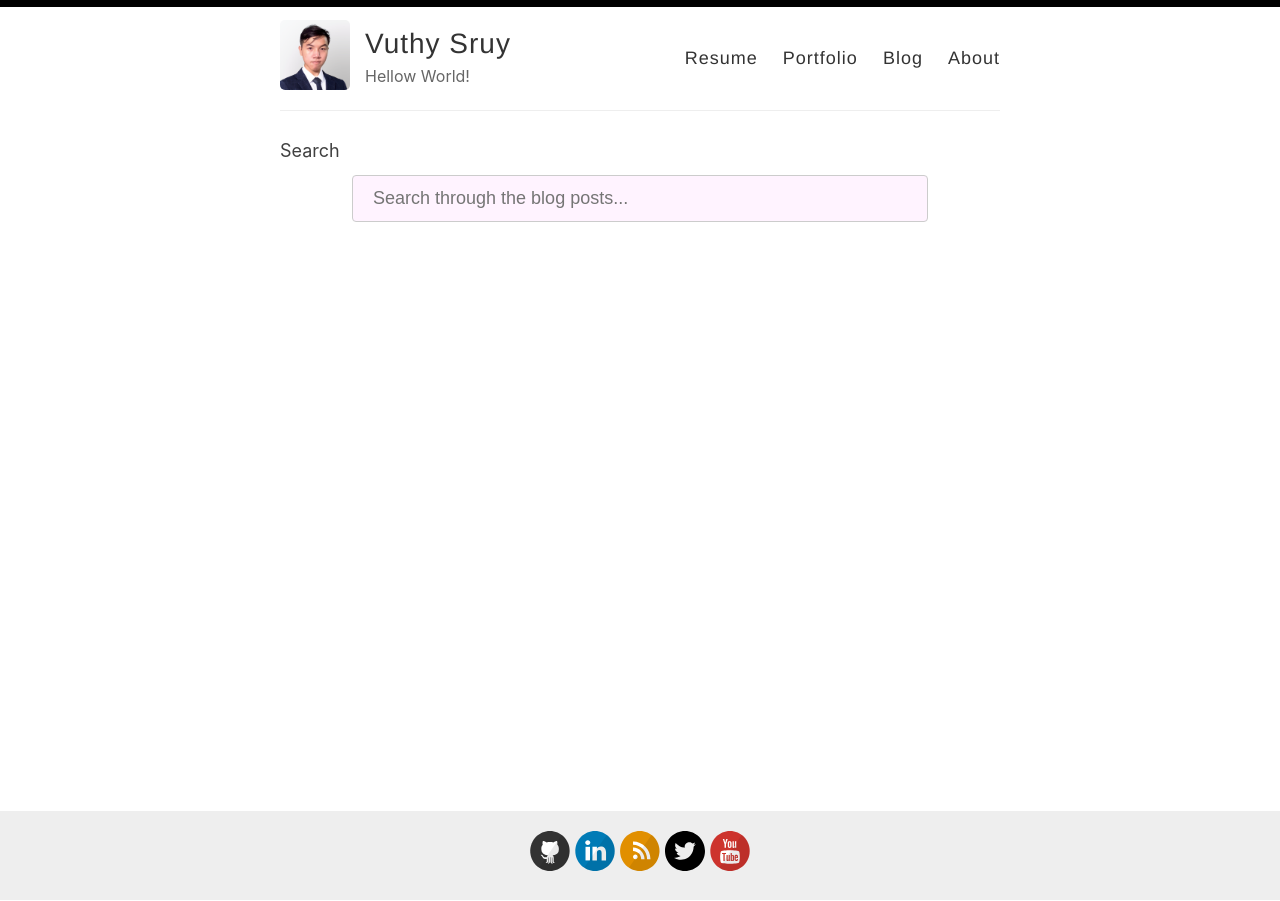
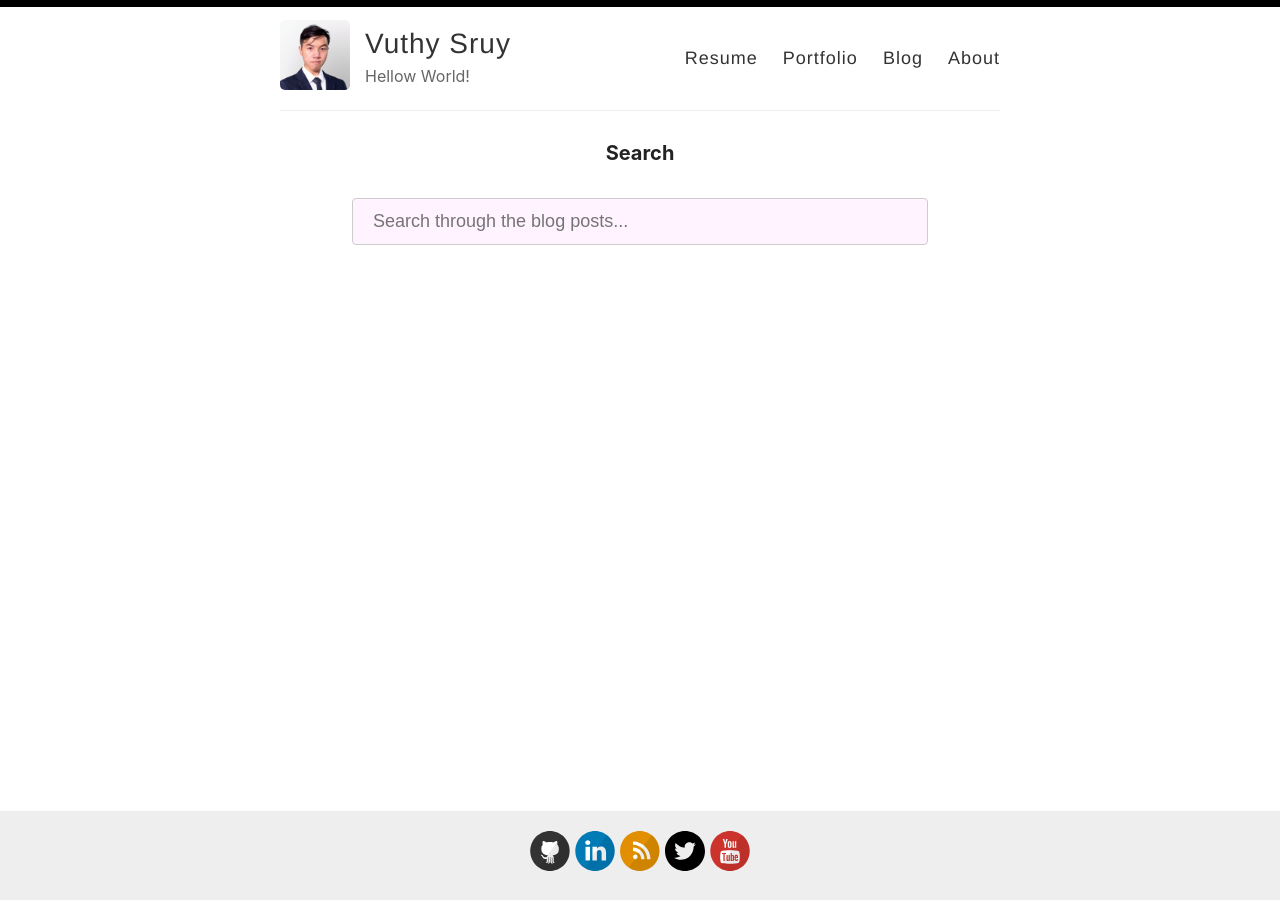
Before and after one commit to VuthySruy/VuthySruy.github.io, a Jekyll site: the page built from _pages/search.md, in a window 1280 px wide. Built offline with Jekyll 4.4.1, drawn with Linux system fonts in a browser that asks for light colours.

Commit message:
Update page.html

```diff
--- a/_layouts/page.html
+++ b/_layouts/page.html
@@ -4,7 +4,7 @@ layout: default
 
 <article class="page">
 
-{{ page.title }}
+<h3>{{ page.title }}<h3>
 
   <div class="entry">
     {{ content }}
```
